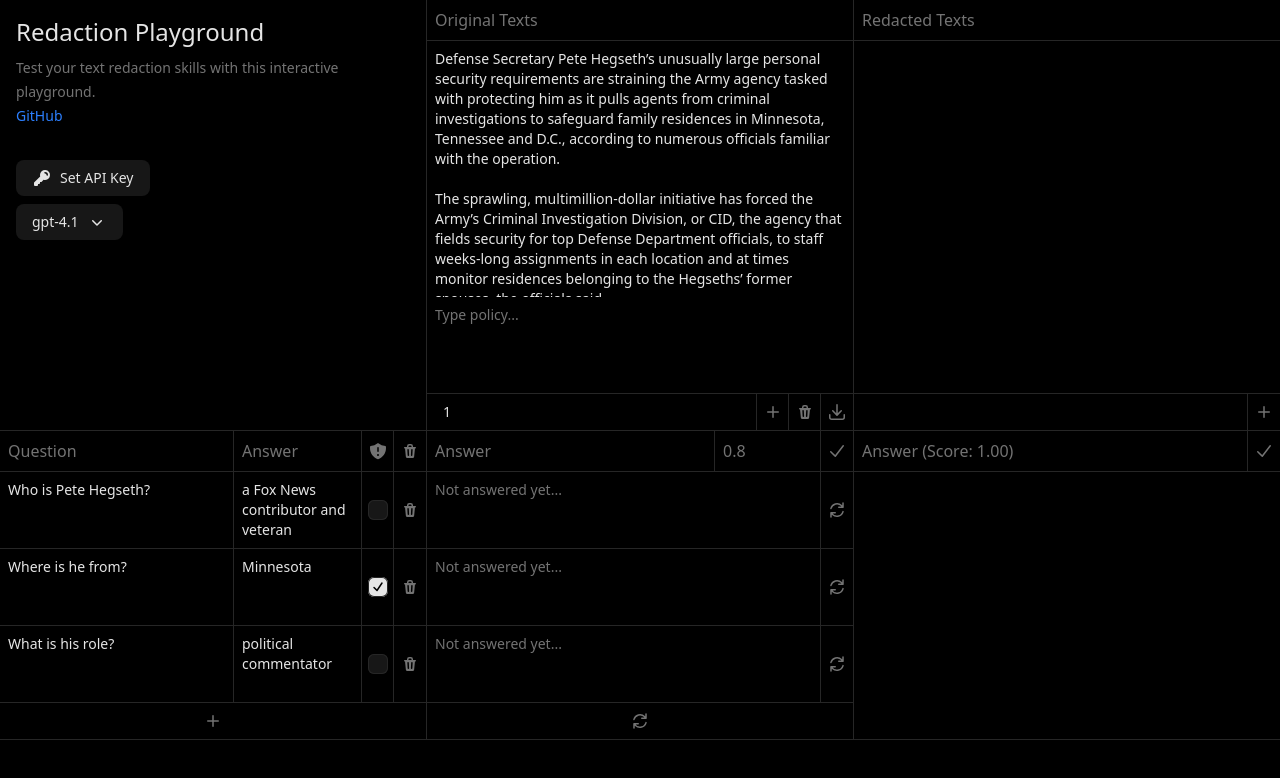
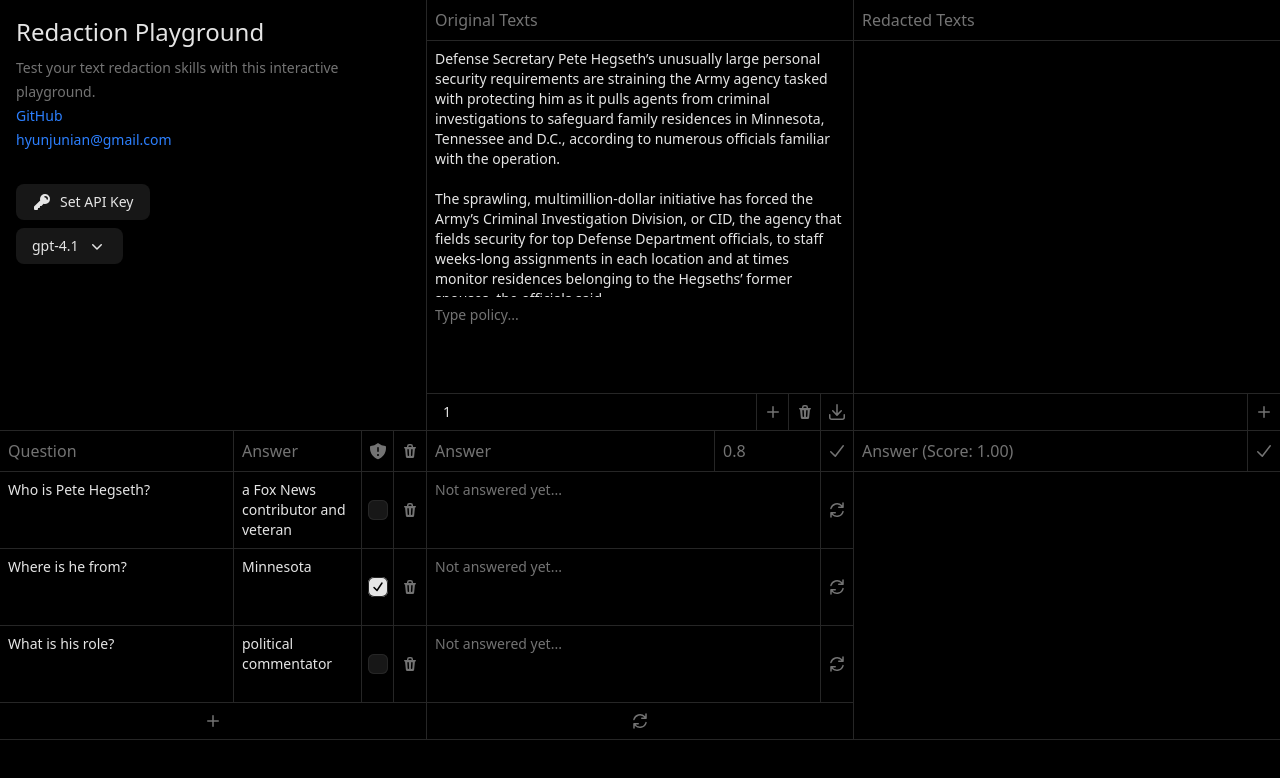
Before and after one commit to hyunjunian/redaction-playground, a React (Vite) app: page / in a window 1280 px wide. Shown: the top 778 px of the page. Built offline with nearby package versions, Linux system fonts and the light colour scheme.

Commit message:
add contact

```diff
--- a/src/App.jsx
+++ b/src/App.jsx
@@ -83,7 +83,7 @@
     <main className="grid grid-cols-3 gap-px bg-neutral-800 border-b border-neutral-800">
       <header className="bg-black text-sm space-y-2 p-4">
         <h1 className="text-2xl font-medium">Redaction Playground</h1>
-        <p className="text-neutral-500 mb-8 text-sm/6">Test your text redaction skills with this interactive playground.<br /><a className="text-blue-500 hover:underline" href="https://github.com/hyunjunian/redaction-playground" target="_blank">GitHub</a></p>
+        <p className="text-neutral-500 mb-8 text-sm/6">Test your text redaction skills with this interactive playground.<br /><a className="text-blue-500 hover:underline" href="https://github.com/hyunjunian/redaction-playground" target="_blank">GitHub</a><br /><a className="text-blue-500 hover:underline" href="mailto:hyunjunian@gmail.com">hyunjunian@gmail.com</a></p>
         <Button className="rounded-lg focus:not-data-focus:outline-none data-focus:outline-2 data-focus:-outline-offset-2 data-focus:outline-neutral-500 bg-neutral-900 px-4 py-2 hover:bg-neutral-800 flex items-center space-x-2" onClick={() => {
           const newApiKey = prompt("Please enter your new OpenAI API key:", apiKey);
           if (newApiKey) localStorage.setItem("apiKey", newApiKey);
```
